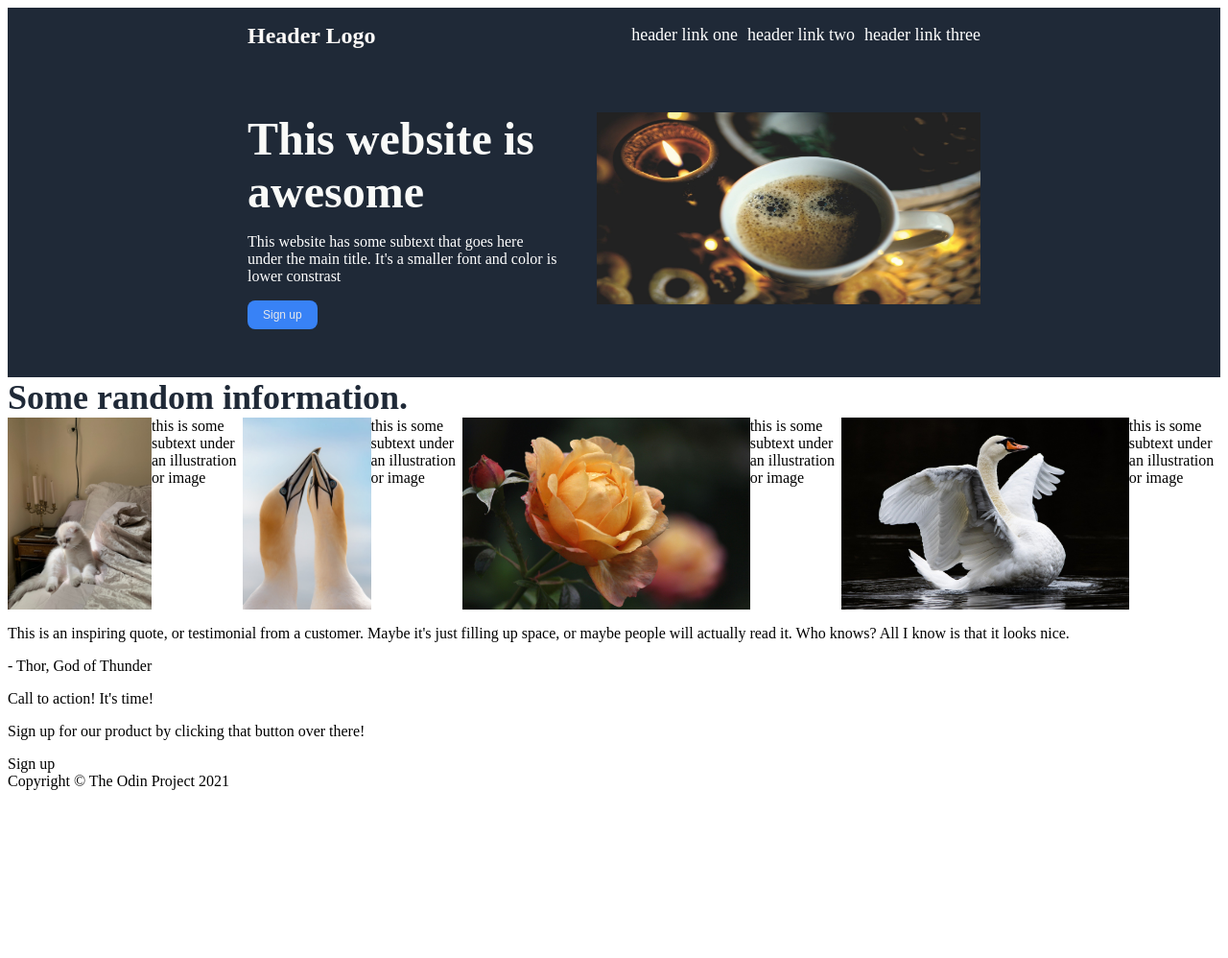
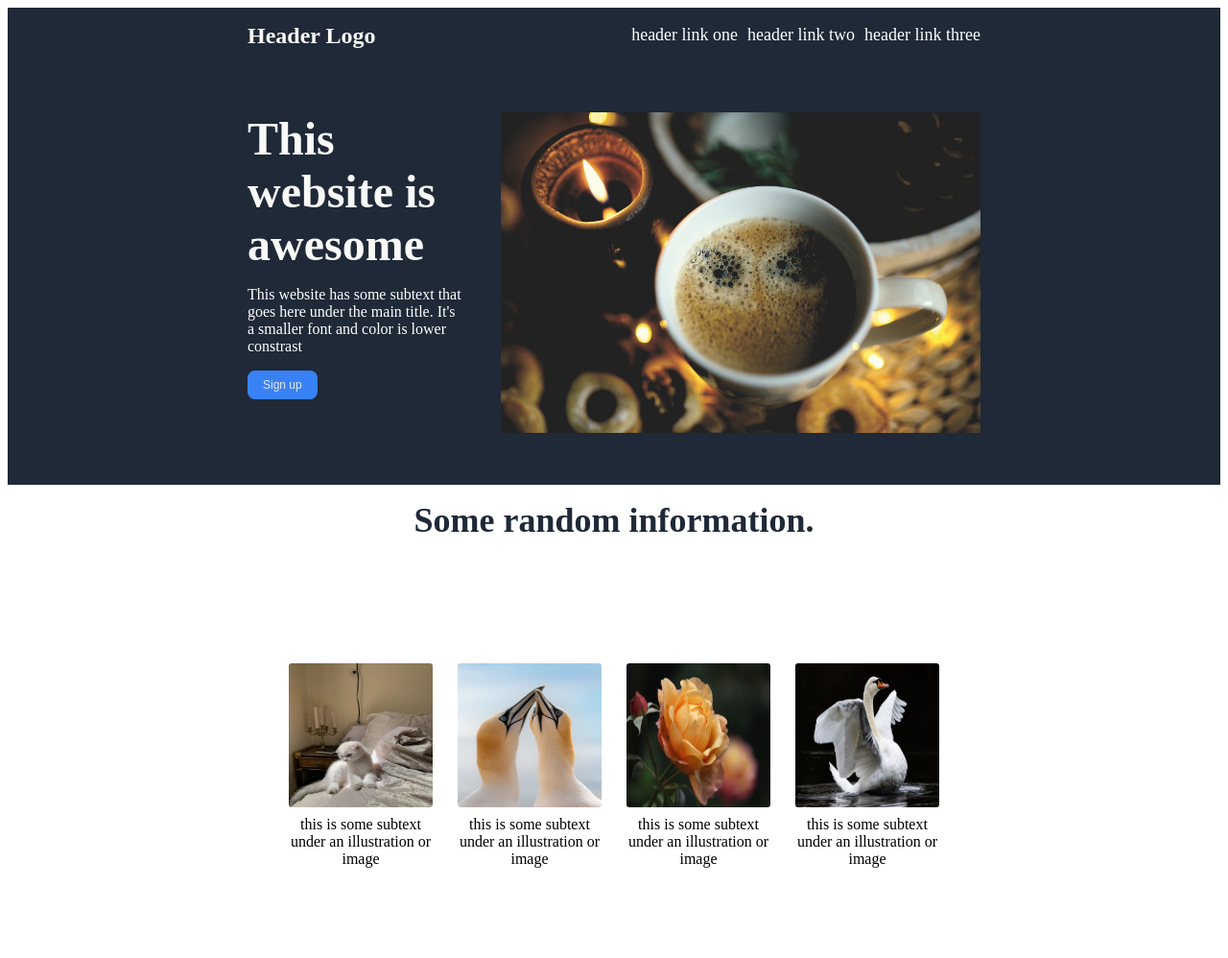
Before and after one commit to Starrk12/landing-page, a plain HTML site: page index.html in a window 1280 px wide. Shown: the top 998 px of the page at 96% size. Before the commit the page ends 831 px from the top, so only its background shows below. Drawn offline with Linux system fonts and the light colour scheme.

Commit message:
add style to the body

```diff
--- a/index.html
+++ b/index.html
@@ -23,23 +23,33 @@
                 <p>This website has some subtext that goes here under the main title. It's a smaller font and color is lower constrast</p>
                 <button class="button">Sign up</button>
             </div>
-            <div>
+            <div class="coffee">
                 <img src="../landing-page/coffee.jpg" alt="coffee" width="500">
             </div>
         </div>
     </div>
 
     <div class="body">
-        <span class="title">Some random information.</span>
+        <div class="title">
+            Some random information.
+        </div>
         <div class="info">
+            <div class="image1">
                 <img src="../landing-page/cat.jpg" alt="cat image" width="200" height="auto">
                 <div>this is some subtext under an illustration or image</div>
+            </div>
+            <div class="image2">
                 <img src="../landing-page/gannets.jpg" alt="This is gannets" width="400">
                 <div>this is some subtext under an illustration or image</div>
+            </div>
+            <div class="image3">
                 <img src="../landing-page/rose.jpg" alt="This is a rose" width="400">
                 <div>this is some subtext under an illustration or image</div>
+            </div>
+            <div class="image4">
                 <img src="../landing-page/swan.jpg" alt="This is a swan" width="400">
                 <div>this is some subtext under an illustration or image</div>
+            </div>
         </div>
         <div class="quote">
             <p>This is an inspiring quote, or testimonial from a customer. Maybe it's just filling up space, or maybe people will actually read it. Who knows? All I know is that it looks nice.</p>
--- a/style.css
+++ b/style.css
@@ -1,24 +1,30 @@
 body {
     display: flex;
     flex-direction: column;
-    justify-content: center;
-    align-content: center;
+}
+.header, .body {
+    display: flex;
+    flex-direction: column;
+    padding-left: 250px;
+    padding-right: 250px;
 }
 .header {
     background-color: #1f2937;
-    display: flex;
-    flex-direction: column;
+    color: white;
     justify-content: center;
-    color: white;
-    padding-left: 250px;
-    padding-right: 250px;
-
-
+}
+.body {
+    text-align: center;
+    gap: 16px;
+    justify-content: center;
+    align-items: center;
 }
 .title {
     font-size: 36px;
     font-weight: bolder;
     color: #1f2937;
+    padding-top: 16px;
+    padding-bottom: 16px;
 }
 .top {
     display: flex;
@@ -51,7 +57,11 @@ body {
 .info {
     display: flex;
     flex-direction: row;
-
+    align-items: center;
+    justify-content: center;
+    width: 400px;
+    height: 400px;
+    gap: 16px;
 }
 ul {
     list-style: none;
@@ -81,7 +91,13 @@ a {
     text-decoration: none;
     color: white;
 }
-img {
+.img {
     width: 400px;
     height: 200px;
 }
+.info img {
+    width: 150px;
+    height: 150px;
+    border-radius: 8px;
+    padding: 5px;
+}
```
Lines whose indentation alone changed are shown as unchanged.
